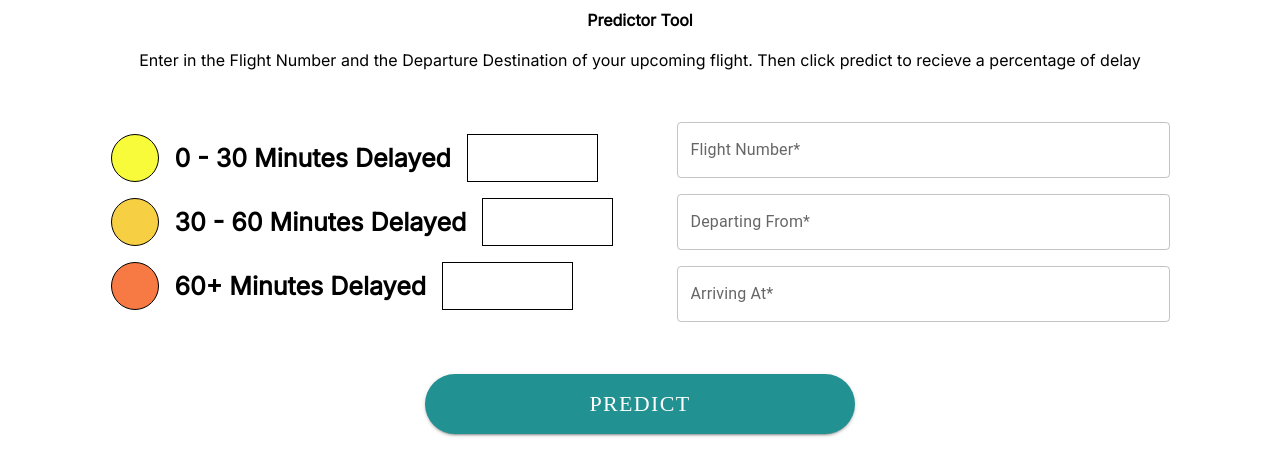
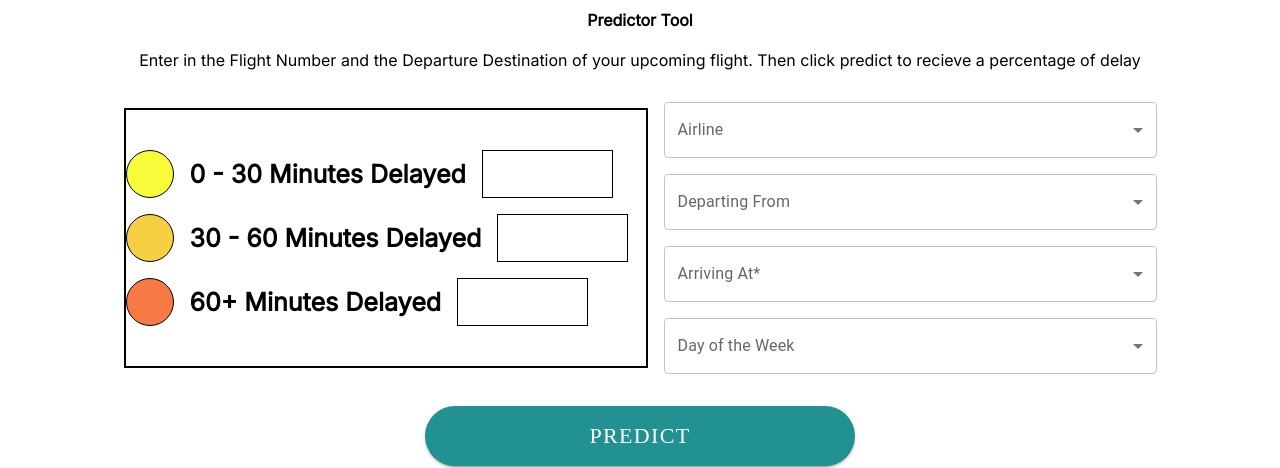
Before and after one commit to gt-big-data/flight-delay-prediction, a React (Create React App) app in the folder flight-delay-webapp/: page / in a window 1280 px wide. Shown: the part 770-1238 px from the top of the page. Built offline with nearby package versions, Linux system fonts and the light colour scheme.

Commit message:
Converted CSV files to dropdown bar and converted input to json data

```diff
--- a/flight-delay-webapp/package.json
+++ b/flight-delay-webapp/package.json
@@ -9,6 +9,10 @@
     "@testing-library/jest-dom": "^5.16.5",
     "@testing-library/react": "^13.4.0",
     "@testing-library/user-event": "^13.5.0",
+    "convert-csv-to-array": "^1.0.3",
+    "csv-parser": "^3.0.0",
+    "fs": "^0.0.1-security",
+    "papaparse": "^5.4.1",
     "react": "^18.2.0",
     "react-dom": "^18.2.0",
     "react-image-file-resizer": "^0.4.8",
--- a/flight-delay-webapp/src/Components/predictor_tool.js
+++ b/flight-delay-webapp/src/Components/predictor_tool.js
@@ -1,13 +1,20 @@
-import React, { useEffect, useState } from 'react';
+import React, { useEffect, useState } from "react";
 import Stack from "@mui/material/Stack";
 import Button from "@mui/material/Button";
 import "../App.css";
-import { Box, TextField } from "@mui/material";
-import { fontSize, fontStyle } from "@mui/system";
-import Input from "@mui/material/Input";
+import InputLabel from '@mui/material/InputLabel';
+import { Box } from "@mui/material";
 import { createTheme, ThemeProvider } from "@mui/material/styles";
 import FormControl from "@mui/material/FormControl";
 import Alert from "@mui/material/Alert";
+import Select from "@mui/material/Select";
+import MenuItem from "@mui/material/MenuItem";
+import Papa from "papaparse";
+import AirlineData from "./data/airlines.csv";
+import DestinationData from "./data/destination.csv";
+import OriginData from "./data/origin.csv";
+
+
 const theme = createTheme({
   palette: {
     primary: {
@@ -20,36 +27,86 @@ const theme = createTheme({
   },
 });
 
+
 export default function Predictor_Tool() {
-  const [flightNumber, setFlightNumber] = useState("UA123");
-  const [departureAirport, setDepartureAirport] = useState("SFO");
-  const [arrivalAirport, setArrivalAirport] = useState("LAX");
+  const [airline, setAirline] = useState("");
+  const [departureAirport, setDepartureAirport] = useState("");
+  const [arrivalAirport, setArrivalAirport] = useState("");
   const [showError, setShowError] = useState(false);
-  const [getMessage, setGetMessage] = useState({})
+  const [weekDay, setWeekDay] = useState("");
+
+  const [airlineOptions, setAirlineOptions] = useState([]);
+  const [destinationOptions, setDestinationOptions] = useState([]);
+  const [originOptions, setOriginOptions] = useState([]);
+
+  useEffect(() => {
+    const fetchAirlineData = async () => {
+      const response = await fetch(AirlineData);
+      const text = await response.text();
+      const parsed = Papa.parse(text, { header: false });
+      const airlineCodes = parsed.data.flat();
+      setAirlineOptions(airlineCodes);
+    };
+    fetchAirlineData();
+    const fetchDestinationData = async () => {
+      const response = await fetch(DestinationData);
+      const text = await response.text();
+      const parsed = Papa.parse(text, { header: false });
+      const destinations = parsed.data.flat();
+      setDestinationOptions(destinations);
+    };
+    fetchDestinationData();
+    const fetchOriginData = async () => {
+      const response = await fetch(OriginData);
+      const text = await response.text();
+      const parsed = Papa.parse(text, { header: false });
+      const origins = parsed.data.flat();
+      setOriginOptions(origins);
+    };
+    fetchOriginData();
+  }, []);
+
+  const handleAirlineChange = (event) => {
+    setAirline(event.target.value);
+  };
+  const handleDepartureChange = (event) => {
+    setDepartureAirport(event.target.value);
+  };
+  const handleArrivalChange = (event) => {
+    setArrivalAirport(event.target.value);
+  };
+  const handleWeekDayChange = (event) => {
+    setWeekDay(event.target.value);
+  };
 
   const onSubmit = (e) => {
     setShowError(true);
+    createJSONFile();
+  };
+  const createJSONFile = () => {
+    const data = {
+      ORIGIN: departureAirport,
+      DEST: arrivalAirport,
+      AIRLINE: airline,
+      DEP_DELAY: 0,
+      DAY_OF_WEEK: weekDay
+    };
+    const jsonData = JSON.stringify(data);
+    console.log(jsonData);
+    fetch('http://localhost:5000/predict', {
+      method: 'POST',
+      headers: {
+      'Content-Type': 'application/json'
+    },
+    body: jsonData
+    })
+    .then(response => response.json())
+    .then(data => {
+      console.log(data);
+    })
 
-    console.log(flightNumber);
-    console.log("Submitted");
   };
-  // const connectToBackend = () => {
-  //   fetch("http://localhost:5000/predict", {
-  //     method: "POST",
-  //     headers: {
-  //       "Content-Type": "application/json",
-  //     },
-  //     body: JSON.stringify({
-  //       flightNumber: flightNumber,
-  //       departureAirport: departureAirport,
-  //       arrivalAirport: arrivalAirport,
-  //     }),
-  //   })
-  //     .then((res) => res.json())
-  //     .then((data) => {
-  //       console.log(data);
-  //     });
-  // }
+
   return (
     <FormControl
       onSubmit={onSubmit}
@@ -70,11 +127,14 @@ export default function Predictor_Tool() {
         </Box>
         <Stack
           direction="row"
+          className=""
           sx={{
             display: "flex",
             margin: "auto",
             justifyContent: "center",
             alignItems: "center",
+            marginTop: 4,
+            marginBottom: 4,
             gap: 2,
           }}
         >
@@ -83,8 +143,9 @@ export default function Predictor_Tool() {
             sx={{
               display: "flex",
               gap: 2,
-              width: 550, // 493
-              paddingY: 8,
+              width: 520, // 493
+              paddingY: 5,
+              border: 2
             }}
           >
             <Stack
@@ -121,7 +182,7 @@ export default function Predictor_Tool() {
               >
                 0 - 30 Minutes Delayed
               </Box>
-              <Box sx={{ border: 1, width: 129 }}></Box>
+              <Box sx={{ border: 1, width: 129 }}>{/* OUTPUT */}</Box>
             </Stack>
 
             <Stack
@@ -157,7 +218,7 @@ export default function Predictor_Tool() {
               >
                 30 - 60 Minutes Delayed
               </Box>
-              <Box sx={{ border: 1, width: 129 }}></Box>
+              <Box sx={{ border: 1, width: 129 }}>{/* OUTPUT */}</Box>
             </Stack>
 
             <Stack
@@ -193,9 +254,10 @@ export default function Predictor_Tool() {
               >
                 60+ Minutes Delayed
               </Box>
-              <Box sx={{ border: 1, width: 129 }}></Box>
+              <Box sx={{ border: 1, width: 129 }}>{/* OUTPUT */}</Box>
             </Stack>
           </Stack>
+
 
           <Stack
             sx={{
@@ -204,26 +266,72 @@ export default function Predictor_Tool() {
               width: 493,
             }}
           >
-            <TextField
-              name="flightNumber"
-              id="Flight Number"
-              label="Flight Number*"
-              variant="outlined"
-              onChange={(e) => {setFlightNumber(e.target.value)}}
-            />
-            <TextField
-              name="departing"
-              id="Departing"
-              label="Departing From*"
-              onChange={(e) => {setDepartureAirport(e.target.value)}}
-            />
-            <TextField
-              name="arrival"
-              id="Arrival"
-              label="Arriving At*"
-              variant="outlined"
-              onChange={(e) => {setArrivalAirport(e.target.value)}}
-            />
+            <FormControl sx={{gap: 2}}>
+              <InputLabel id="airline-label">Airline</InputLabel>
+              <Select
+                labelId="airline-select-label"
+                id="airline-select"
+                value={airline}
+                label="Airline"
+                onChange={handleAirlineChange}
+              >
+                {airlineOptions.map((option, index) => (
+                  <MenuItem key={index} value={option}>
+                    {option}
+                  </MenuItem>
+                ))}
+              </Select>
+            </FormControl>
+            <FormControl sx={{gap: 2}}>
+              <InputLabel id="departure-label">Departing From</InputLabel>
+              <Select
+                labelId="departing-select-label"
+                id="departing-select"
+                value={departureAirport}
+                label="Departing from"
+                onChange={handleDepartureChange}
+              >
+                {originOptions.map((option, index) => (
+                  <MenuItem key={index} value={option}>
+                    {option}
+                  </MenuItem>
+                ))}
+              </Select>
+            </FormControl>
+            <FormControl sx={{gap: 2}}>
+              <InputLabel id="arriving-label">Arriving At*</InputLabel>
+              <Select
+                labelId="arriving-select-label"
+                id="arriving-select"
+                value={arrivalAirport}
+                label="Arriving At*"
+                onChange={handleArrivalChange}
+              >
+                {destinationOptions.map((option, index) => (
+                  <MenuItem key={index} value={option}>
+                    {option}
+                  </MenuItem>
+                ))}
+              </Select>
+            </FormControl>
+            <FormControl sx={{gap: 2}}>
+              <InputLabel id="day-label">Day of the Week</InputLabel>
+              <Select
+                labelId="day-select-label"
+                id="day-select"
+                value={weekDay}
+                label="Day of the Week"
+                onChange={handleWeekDayChange}
+              >
+                  <MenuItem value={"Monday"}>Monday</MenuItem>
+                  <MenuItem value={"Tuesday"}>Tuesday</MenuItem>
+                  <MenuItem value={"Wednesday"}>Wednesday</MenuItem>
+                  <MenuItem value={"Thursday"}>Thursday</MenuItem>
+                  <MenuItem value={"Friday"}>Friday</MenuItem>
+                  <MenuItem value={"Saturday"}>Saturday</MenuItem>
+                  <MenuItem value={"Sunday"}>Sunday</MenuItem>
+              </Select>
+            </FormControl>
           </Stack>
         </Stack>
 
@@ -261,7 +369,12 @@ export default function Predictor_Tool() {
             >
               Predict
             </Button>
-            {showError && (<Alert severity="info" sx={{mt: 2}}> Running the Model... </Alert>)}
+            {showError && (
+              <Alert severity="info" sx={{ mt: 2 }}>
+                {" "}
+                Running the Model...{" "}
+              </Alert>
+            )}
           </ThemeProvider>
         </Stack>
       </Box>
--- a/package.json
+++ b/package.json
@@ -2,6 +2,8 @@
   "dependencies": {
     "@emotion/react": "^11.10.6",
     "@emotion/styled": "^11.10.6",
-    "@mui/material": "^5.11.14"
+    "@mui/material": "^5.11.14",
+    "csv-parser": "^3.0.0",
+    "fs": "^0.0.1-security"
   }
 }
```
Also changed, not shown: flight-delay-webapp/src/Components/data/airlines.csv (added), flight-delay-webapp/src/Components/data/destination.csv (added), flight-delay-webapp/src/Components/data/origin.csv (added), 2 other files (tests, documents, lock files or other folders).
